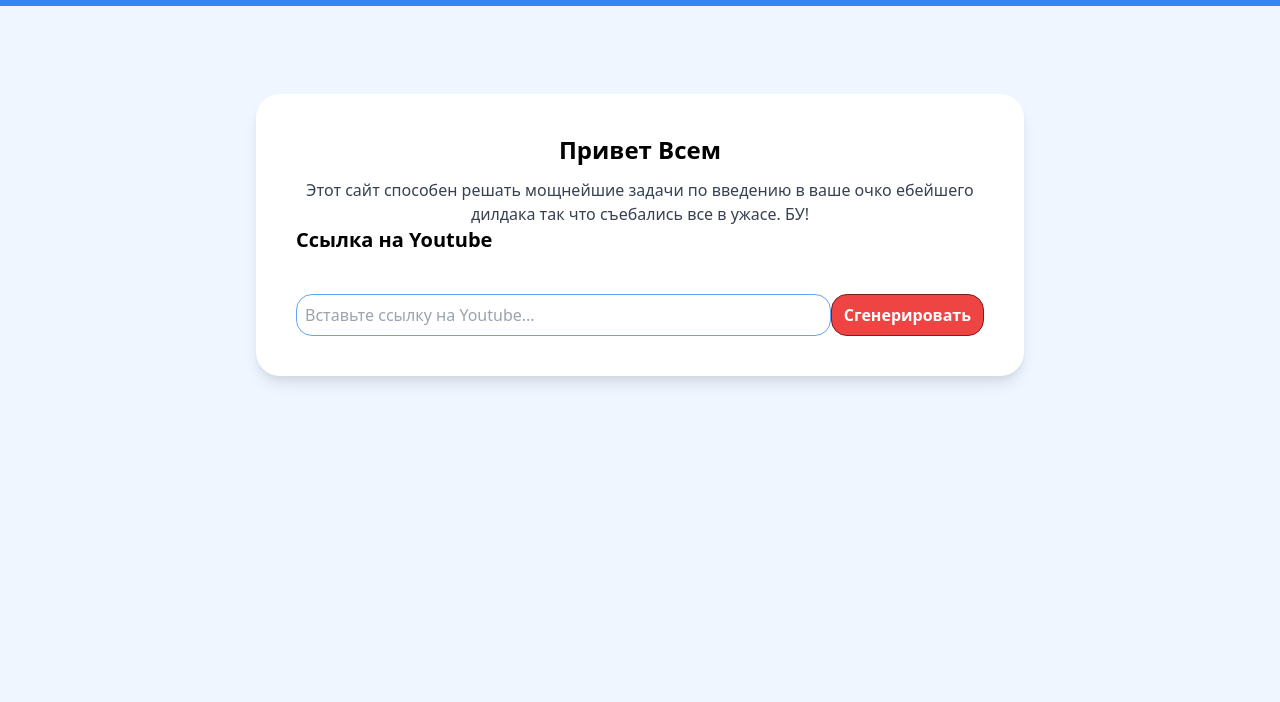
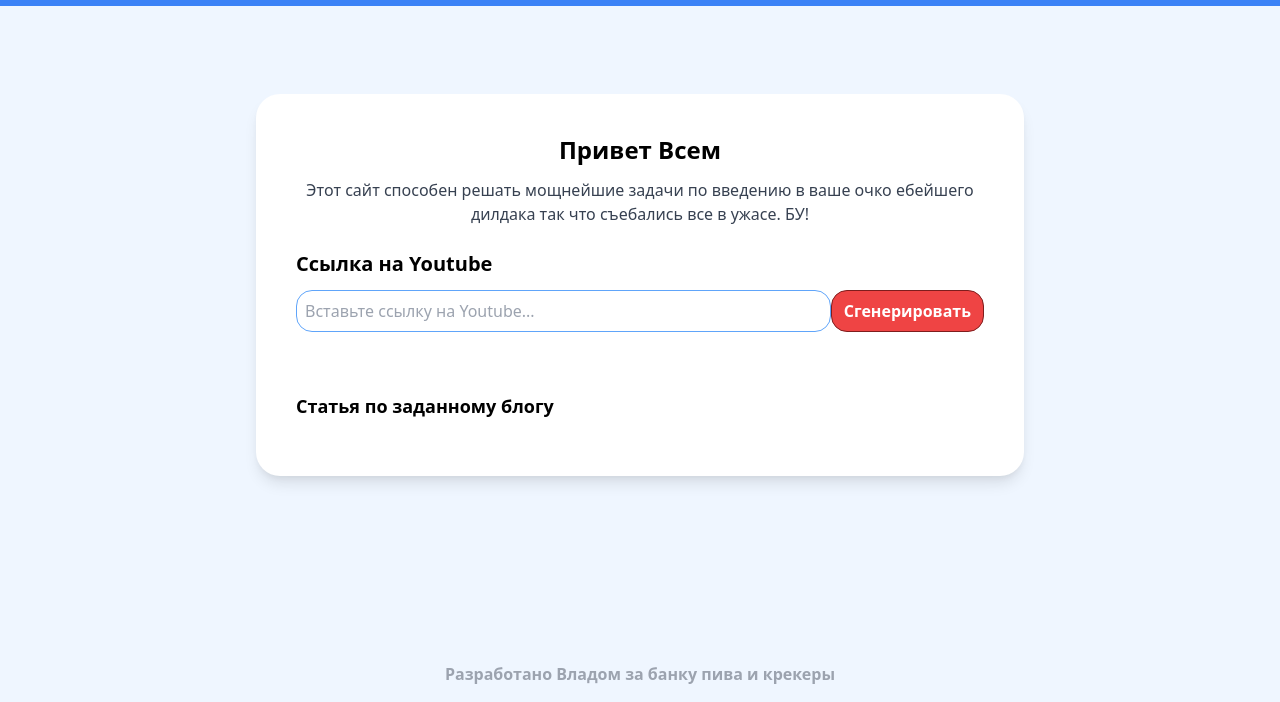
Before and after one commit to Deshlik/Aiblog, a plain HTML site: page index.html in a window 1280 px wide. Shown: the part 98-800 px from the top of the page. Drawn offline with nearby package versions, Linux system fonts and the light colour scheme.

Commit message:
Update index.html

```diff
--- a/index.html
+++ b/index.html
@@ -31,15 +31,41 @@
                     так что съебались все в ужасе. БУ!
                 </p>
             </div>
+
+            <br>
             <!--Секция Ютуба-->
             <div>
-                <h2 class="text-xl font-semibold mb-10"> Ссылка на Youtube </h2>
-                <div class="flex space x-4">
+                <h2 class="text-xl font-semibold mb-3"> Ссылка на Youtube </h2>
+                <div class="flex space x-4 mb-5">
                     <input id="youtubeLink" type="url" placeholder="Вставьте ссылку на Youtube..." class="flex-grow p-2 border border-blue-400 rounded-2xl">
                     <button id="generatBlogButton" class="bg-red-500 text-white font-bold rounded-2xl border border-red-900 px-3 py-2 hover:bg-red-600 transition-colors"> Сгенерировать </button>
                 </div>
             </div>
+
+            <!--Секция с загрузочным колесом-->
+            <div id="loading-circle" class="load">
+
+            </div>
+
+
+            <!--Дисплей отображения-->
+            <section class="mt-10 flex-grow">
+                <h2 class="text-lg font-semibold mb-4 "> Статья по заданному блогу </h2>
+                <div id="blogContent" class="mt-2 text-gray-500 space-y-4">
+
+                </div>
+            </section>
+
         </div>
     </div>
+
+    <footer class="text-center p-4 text-gray-400 font-semibold mt-6">
+        Разработано Владом за банку пива и крекеры
+    </footer>
+
+    <!-- Скрипт-->
+    <script>
+
+    </script>
 </body>
 </html>
```
